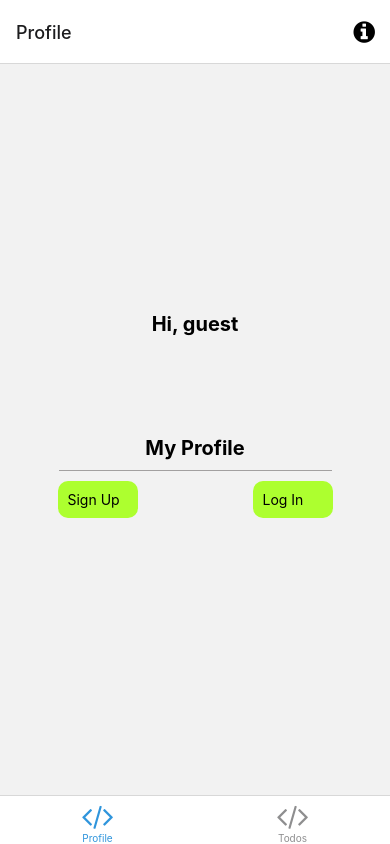
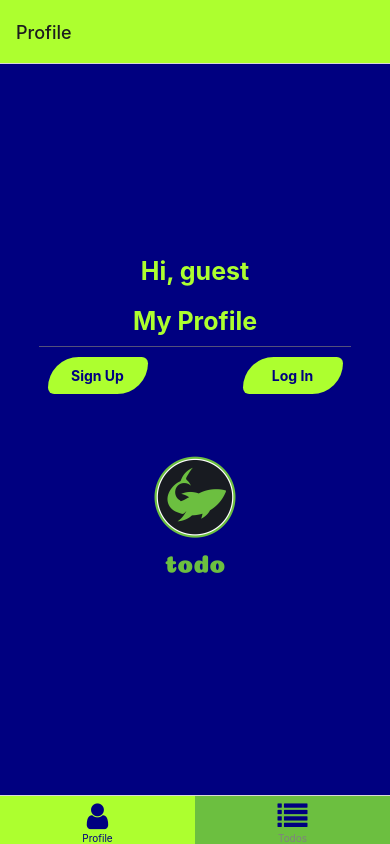
Before and after one commit to anaalamed/todo-mobile, a React Native app: screen /TabOne in a window 390 px wide. Built offline with nearby package versions, Linux system fonts and the light colour scheme; what expo-linking would draw is missing.

Commit message:
styles updated

```diff
--- a/components/AddTodo.tsx
+++ b/components/AddTodo.tsx
@@ -21,7 +21,7 @@ export default function AddTodo() {
   const handleAddTodo = async () => {
     try {
       const db = getFirestore();
-      const todo = { title: text, completed: true, userId: me.uid };
+      const todo = { title: text, completed: false, userId: me.uid };
 
       const docRef = await addDoc(collection(db, "todos"), todo);
       dispatch(addTodo(todo));
@@ -38,6 +38,7 @@ export default function AddTodo() {
         placeholder="Type here your new todo!"
         onChangeText={text => setText(text)}
         defaultValue={text}
+
       />
       <Button onPress={handleAddTodo} >
         <Text>Add</Text>
@@ -53,12 +54,19 @@ const Box = styled.View`
 
 const Input = styled.TextInput`
   background: greenyellow;
-  color: white;
+  color: navy;
   padding: 20px;
   width: 70%;
+
+
+  border-top-left-radius: 50px;
+  border-bottom-left-radius: 20px;
 `;
 
 const Button = styled.TouchableOpacity`
   background: green;
   padding: 20px;
+
+  border-top-right-radius: 20px;
+  border-bottom-right-radius: 50px;
 `;
--- a/components/HelloUser.tsx
+++ b/components/HelloUser.tsx
@@ -1,6 +1,8 @@
 import React from 'react';
 import { useSelector } from "react-redux";
 import styled from 'styled-components/native';
+import { Title } from '../constants/StyledComponents';
+
 
 import { Text, View } from './Themed';
 import { RootState } from '../state/root.reducer';
@@ -19,10 +21,5 @@ const Box = styled.View`
   display: flex;
   align-items: center;
   justify-content: center;
-  margin-bottom: 100px;
+  margin: 20px;
 `;
-
-const Title = styled.Text`
-  font-size: 20px;
-  font-weight: bold;
-`;
--- a/components/LogIn.tsx
+++ b/components/LogIn.tsx
@@ -1,11 +1,13 @@
 import React from "react";
-import { Text, View, TextInput, Button, Alert } from "react-native";
+import { Text, View, TextInput, Alert } from "react-native";
 import { useForm, Controller } from "react-hook-form";
 import styled from 'styled-components/native';
 import { getAuth, signInWithEmailAndPassword } from "firebase/auth";
 import { useDispatch } from "react-redux";
 
 import { loggedIn } from '../state/slices/users.slice'
+import { ButtonForm, ButtonFormText, Input } from '../constants/StyledComponents';
+
 
 interface Props {
     setLogIn(data: boolean): void
@@ -79,8 +81,8 @@ const LogIn: React.FC<Props> = ({ setLogIn, setProfile }) => {
             {errors.password && <Text>This is not valid.</Text>}
 
 
-            <Button title="Submit" onPress={handleSubmit(onSubmit)} />
-        </Box>
+            <ButtonForm title="Submit" onPress={handleSubmit(onSubmit)} ><ButtonFormText>Log In</ButtonFormText></ButtonForm>
+        </Box >
     );
 }
 
@@ -96,11 +98,3 @@ const Title = styled.Text`
   font-size: 20px;
   font-weight: bold;
 `;
-
-const Input = styled.TextInput`
-  background: grey;
-  color: white;
-  padding: 20px;
-  width: 85%;
-  margin: 10px;
-`;
--- a/components/Profile.tsx
+++ b/components/Profile.tsx
@@ -6,6 +6,8 @@ import { useDispatch, useSelector } from "react-redux";
 import { getAuth, signOut, updateProfile } from "firebase/auth";
 import { loggedOut } from "../state/slices/users.slice";
 import { removeTodos } from "../state/slices/todos.slice";
+import { ButtonForm, ButtonFormText } from '../constants/StyledComponents';
+
 
 
 interface Props {
@@ -36,14 +38,21 @@ const Profile: React.FC<Props> = ({ setProfile, setStart }) => {
         });
     }
 
+    const handleUpdateProfile = () => {
+
+    }
+
     return (
         <Box>
             <Text>Name: {me.displayName}</Text>
             <Text>Email: {me.email}</Text>
             <Text>Phone: {me.phoneNumber}</Text>
 
+            <Buttons>
 
-            <Button title="Log Out" onPress={handleLogOut} />
+                {/* <ButtonForm disabled={true} onPress={handleUpdateProfile} ><ButtonFormText>Update</ButtonFormText></ButtonForm> */}
+                <ButtonForm onPress={handleLogOut} ><ButtonFormText>Log Out</ButtonFormText></ButtonForm>
+            </Buttons>
 
         </Box>
     );
@@ -54,8 +63,15 @@ export default Profile;
 const Box = styled.View`
   color: white;
   justify-content: space-between;
-  background: grey;
+  align-items: center;
   width: 100%;
   padding: 10px;
   margin-bottom: 5px;
+  border-radius: 10px;
 `;
+
+const Buttons = styled.View`
+  flex-direction: row;
+  width: 90%;
+  justify-content: space-around;
+`;
--- a/components/SignUp.tsx
+++ b/components/SignUp.tsx
@@ -3,6 +3,7 @@ import { Text, View, TextInput, Button, Alert } from "react-native";
 import { useForm, Controller } from "react-hook-form";
 import styled from 'styled-components/native';
 import { getAuth, createUserWithEmailAndPassword, updateProfile } from "firebase/auth";
+import { ButtonForm, ButtonFormText, Input } from '../constants/StyledComponents';
 
 interface Props {
     setLogIn(data: boolean): void
@@ -16,11 +17,6 @@ const SignUp: React.FC<Props> = ({ setLogIn, setSignUp }) => {
         console.log(data);
         const auth = getAuth();
         createUserWithEmailAndPassword(auth, data.email, data.password)
-            // .then((userCredential) => {
-            //     const user = userCredential.user;
-            //     setLogIn(true);
-            //     setSignUp(false);
-            // })
             .then((userCredential) => {
                 const user = userCredential.user;
 
@@ -47,7 +43,6 @@ const SignUp: React.FC<Props> = ({ setLogIn, setSignUp }) => {
     return (
         <Box>
             <Title>Sign Up</Title>
-
             <Controller
                 control={control}
                 rules={{
@@ -105,7 +100,8 @@ const SignUp: React.FC<Props> = ({ setLogIn, setSignUp }) => {
             {errors.password && <Text>This is not valid.</Text>}
 
 
-            <Button title="Submit" onPress={handleSubmit(onSubmit)} />
+            <ButtonForm title="Submit" onPress={handleSubmit(onSubmit)} ><ButtonFormText>Log In</ButtonFormText></ButtonForm>
+
         </Box>
     );
 }
@@ -123,11 +119,3 @@ const Title = styled.Text`
   font-size: 20px;
   font-weight: bold;
 `;
-
-const Input = styled.TextInput`
-  background: gray;
-  color: white;
-  padding: 20px;
-  width: 85%;
-  margin: 10px;
-`;
--- a/components/Todo.tsx
+++ b/components/Todo.tsx
@@ -53,9 +53,9 @@ export default function Todo({ todo }: { todo: Todo }) {
                     />
                 </IsDoneBox>
 
-                <Text>{todo.title} </Text>
+                <TodoText>{todo.title} </TodoText>
                 {/* <Text>{todo.userId} - </Text> */}
-                <Text>{todo.completed ? "done" : "need to do"}</Text>
+                <TodoText>{todo.completed ? "done" : "to do"}</TodoText>
             </>
 
             <Tools>
@@ -68,11 +68,16 @@ export default function Todo({ todo }: { todo: Todo }) {
 const Box = styled.View`
   color: white;
   flex-direction: row;
-  justify-content: space-between;
-  background: grey;
+  justify-content: space-around;
+  background: #49499c;
   width: 100%;
   padding: 10px;
   margin-bottom: 5px;
+
+  border-top-right-radius: 10px;
+  border-bottom-right-radius: 50px;
+  border-top-left-radius: 50px;
+  border-bottom-left-radius: 10px;
 `;
 
 const Input = styled.TextInput`
@@ -85,12 +90,20 @@ const IsDoneBox = styled.View`
   background: white;
   width: 30px;
   height: 30px;
+  border-radius: 10px;
 `;
 
 const Tools = styled.View`
 `;
 
 const Button = styled.TouchableOpacity`
-  background: green;
+  background: greenyellow;
   padding: 2px;
+  border-radius: 10px;
 `;
+
+const TodoText = styled.Text`
+  color: greenyellow;
+  font-size: 20px;
+
+`;
--- /dev/null
+++ b/constants/StyledComponents.ts
@@ -0,0 +1,65 @@
+import styled from 'styled-components/native';
+
+
+export const Title = styled.Text`
+  font-size: 25px;
+  font-weight: bold;
+  color: greenyellow;
+`;
+
+export const Button = styled.TouchableOpacity`
+  background-color: greenyellow;
+  padding: 10px;
+  border-radius: 10px;
+  width: 100px;
+
+  border-top-right-radius: 10px;
+  border-bottom-right-radius: 50px;
+  border-top-left-radius: 50px;
+  border-bottom-left-radius: 10px;
+`;
+
+export const ButtonText = styled.Text`
+  align-items: center;
+  color: navy;
+  text-align: center;
+  font-weight: bold;
+`;
+
+export const ButtonForm = styled.TouchableOpacity`
+  background: navy;
+  padding: 10px;
+  border-radius: 10px;
+  width: 80px;
+  margin-top: 10px;
+
+  border-top-right-radius: 10px;
+  border-bottom-right-radius: 50px;
+  border-top-left-radius: 50px;
+  border-bottom-left-radius: 10px;
+`;
+
+export const ButtonFormText = styled.Text`
+  align-items: center;
+  color: greenyellow;
+  text-align: center;
+  font-weight: bold;
+`;
+
+export const Separator = styled.View`
+  margin-top: 10px;
+  height: 1px;
+  width: 80%;
+  color: black;
+  background: #7c7a7aaa;
+`;
+
+export const Input = styled.TextInput`
+  background: #d5f6c6;
+  border: 1px solid navy ;
+  color: navy;
+  padding: 20px;
+  width: 85%;
+  margin: 10px;
+  border-radius: 10px;
+`;
--- a/navigation/index.tsx
+++ b/navigation/index.tsx
@@ -10,11 +10,9 @@ import { createNativeStackNavigator } from '@react-navigation/native-stack';
 import * as React from 'react';
 import { ColorSchemeName, Pressable } from 'react-native';
 
-import Colors from '../constants/Colors';
 import useColorScheme from '../hooks/useColorScheme';
-import ModalScreen from '../screens/ModalScreen';
 import NotFoundScreen from '../screens/NotFoundScreen';
-import TabOneScreen from '../screens/ProfileScreen';
+import ProfileScreen from '../screens/ProfileScreen';
 import TodosScreen from '../screens/TodosScreen';
 import { RootStackParamList, RootTabParamList, RootTabScreenProps } from '../types';
 import LinkingConfiguration from './LinkingConfiguration';
@@ -23,9 +21,10 @@ export default function Navigation({ colorScheme }: { colorScheme: ColorSchemeNa
   return (
     <NavigationContainer
       linking={LinkingConfiguration}
-      theme={colorScheme === 'dark' ? DarkTheme : DefaultTheme}>
+      theme={colorScheme === 'dark' ? DarkTheme : DefaultTheme}
+    >
       <RootNavigator />
-    </NavigationContainer>
+    </NavigationContainer >
   );
 }
 
@@ -40,9 +39,6 @@ function RootNavigator() {
     <Stack.Navigator>
       <Stack.Screen name="Root" component={BottomTabNavigator} options={{ headerShown: false }} />
       <Stack.Screen name="NotFound" component={NotFoundScreen} options={{ title: 'Oops!' }} />
-      <Stack.Group screenOptions={{ presentation: 'modal' }}>
-        <Stack.Screen name="Modal" component={ModalScreen} />
-      </Stack.Group>
     </Stack.Navigator>
   );
 }
@@ -54,45 +50,62 @@ function RootNavigator() {
 const BottomTab = createBottomTabNavigator<RootTabParamList>();
 
 function BottomTabNavigator() {
-  const colorScheme = useColorScheme();
 
   return (
     <BottomTab.Navigator
       initialRouteName="TabOne"
       screenOptions={{
-        tabBarActiveTintColor: Colors[colorScheme].tint,
+        tabBarActiveTintColor: "navy",
+        tabBarInactiveTintColor: "gray",
+        tabBarActiveBackgroundColor: "greenyellow",
+        tabBarInactiveBackgroundColor: "#6CBF40"
       }}>
+
       <BottomTab.Screen
         name="TabOne"
-        component={TabOneScreen}
+        component={ProfileScreen}
         options={({ navigation }: RootTabScreenProps<'TabOne'>) => ({
           title: 'Profile',
-          tabBarIcon: ({ color }) => <TabBarIcon name="code" color={color} />,
-          headerRight: () => (
-            <Pressable
-              onPress={() => navigation.navigate('Modal')}
-              style={({ pressed }) => ({
-                opacity: pressed ? 0.5 : 1,
-              })}>
-              <FontAwesome
-                name="info-circle"
-                size={25}
-                color={Colors[colorScheme].text}
-                style={{ marginRight: 15 }}
-              />
-            </Pressable>
-          ),
+          headerStyle: { backgroundColor: 'greenyellow' },
+          tabBarIcon: ({ }) => <TabBarIcon name="user" color='navy' />,
+          // headerRight: () => (
+          //   <Pressable
+          //     onPress={() => navigation.navigate('TabOne')}
+          //     style={({ pressed }) => ({
+          //       opacity: pressed ? 0.5 : 1,
+          //     })}>
+          //     <FontAwesome
+          //       name="home"
+          //       size={25}
+          //       style={{ marginRight: 15 }}
+          //     />
+          //   </Pressable>
+          // ),
         })}
       />
       <BottomTab.Screen
         name="TabTwo"
         component={TodosScreen}
-        options={{
+        options={({ navigation }: RootTabScreenProps<'TabTwo'>) => ({
           title: 'Todos',
-          tabBarIcon: ({ color }) => <TabBarIcon name="code" color={color} />,
-        }}
+          headerStyle: { backgroundColor: 'greenyellow' },
+          tabBarIcon: ({ }) => <TabBarIcon name="list" color='navy' />,
+          // headerRight: () => (
+          //   <Pressable
+          //     onPress={() => navigation.navigate('TabOne')}
+          //     style={({ pressed }) => ({
+          //       opacity: pressed ? 0.5 : 1,
+          //     })}>
+          //     <FontAwesome
+          //       name="home"
+          //       size={25}
+          //       style={{ marginRight: 15 }}
+          //     />
+          //   </Pressable>
+          // ),
+        })}
       />
-    </BottomTab.Navigator>
+    </BottomTab.Navigator >
   );
 }
 
--- a/screens/ProfileScreen.tsx
+++ b/screens/ProfileScreen.tsx
@@ -1,19 +1,19 @@
 import React, { useEffect, useState } from 'react';
-import { useSelector, useDispatch } from "react-redux";
-import { getFirestore, collection, getDocs, getDoc, query, where } from 'firebase/firestore'
+import { useSelector } from "react-redux";
 import styled from 'styled-components/native';
+import { Image } from "react-native";
 
 import Profile from '../components/Profile';
 import SignUp from '../components/SignUp';
 import LogIn from '../components/LogIn';
 import HelloUser from '../components/HelloUser';
 
-import { Text, View } from '../components/Themed';
+import { Text } from '../components/Themed'; // learn about it !
 import { RootState } from '../state/root.reducer';
+import { Title, Button, ButtonText, Separator } from '../constants/StyledComponents';
+import { loggedOut } from '../state/slices/users.slice';
 
 export default function ProfileScreen() {
-  const dispatch = useDispatch();
-  const { todos, is_loading, error_msg } = useSelector((state: RootState) => state.todos);
   const { me } = useSelector((state: RootState) => state.users);
 
   const [start, setStart] = useState(true);
@@ -26,39 +26,44 @@ export default function ProfileScreen() {
     <Box >
       <HelloUser></HelloUser>
 
-      {(profile || signUp || logIn) ? (
-        <Button onPress={() => {
+      {(signUp || logIn) ? (
+        <Button style={{ alignSelf: "start" }}
+          onPress={() => {
             setStart(true);
             setLogIn(false);
             setProfile(false);
             setSignUp(false);
-        }} ><Text>Home</Text></Button>
+          }} ><ButtonText>Home</ButtonText></Button>
       ) : null}
 
       <Start display={start}>
         <Title >My Profile</Title>
         <Separator />
 
+        {me.email ? null : (
           <Buttons>
             <Button onPress={() => {
               setStart(false)
               setSignUp(true)
             }}
-          ><Text>Sign Up</Text></Button>
+            ><ButtonText>Sign Up</ButtonText></Button>
 
             <Button onPress={() => {
               setStart(false)
               setLogIn(true)
-          }} ><Text>Log In</Text></Button>
+            }} ><ButtonText>Log In</ButtonText></Button>
           </Buttons>
+        )}
       </Start>
 
 
       <Section>
-        {profile ? <Profile setProfile={setProfile} setStart={setStart}></Profile> : null}
+        {me.email ? <Profile setProfile={setProfile} setStart={setStart}></Profile> : null}
         {signUp ? <SignUp setSignUp={setSignUp} setLogIn={setLogIn}></SignUp> : null}
         {logIn ? <LogIn setLogIn={setLogIn} setProfile={setProfile}></LogIn> : null}
       </Section>
+
+      <Image source={require('../assets/images/todo.png')} />
     </Box>
   );
 }
@@ -68,6 +73,7 @@ const Box = styled.View`
   flex: 1;
   align-items: center;
   justify-content: center;
+  background: navy;
 `;
 
 const Start = styled.View`
@@ -75,11 +81,6 @@ const Start = styled.View`
   align-items: center;
   display: ${props => (props.display ? "flex" : "none")};
   width: 100%;
-`;
-
-const Title = styled.Text`
-  font-size: 20px;
-  font-weight: bold;
 `;
 
 const Buttons = styled.View`
@@ -91,24 +92,14 @@ const Buttons = styled.View`
   margin: 10px;
 `;
 
-const Button = styled.TouchableOpacity`
-  background: greenyellow;
-  padding: 10px;
-  border-radius: 10px;
-  width: 80px;
-`;
-
 const Section = styled.View`
   background: greenyellow;
+  /* border-radius: 10px; */
   width: 80%;
-  /* padding: 10px; */
   margin: 10px;
+
+  border-top-right-radius: 10px;
+  border-bottom-right-radius: 50px;
+  border-top-left-radius: 50px;
+  border-bottom-left-radius: 10px;
 `;
-
-const Separator = styled.View`
-  margin-top: 10px;
-  height: 1px;
-  width: 70%;
-  color: black;
-  background: #7c7a7aaa;
-`;
--- a/screens/TodosScreen.tsx
+++ b/screens/TodosScreen.tsx
@@ -2,6 +2,7 @@ import React, { useEffect } from 'react';
 import { useSelector, useDispatch } from "react-redux";
 import { getFirestore, collection, getDocs, getDoc, query, where } from 'firebase/firestore'
 import styled from 'styled-components/native';
+import { ScrollView, Image } from 'react-native';
 
 import AddTodo from '../components/AddTodo';
 import Todo from '../components/Todo';
@@ -10,32 +11,32 @@ import { getTodos } from '../state/slices/todos.slice';
 
 import { Text, View } from '../components/Themed';
 import { RootState } from '../state/root.reducer';
-
+import { Title, Separator } from '../constants/StyledComponents';
 
 export default function TodosScreen() {
   const dispatch = useDispatch();
   const { todos, is_loading, error_msg } = useSelector((state: RootState) => state.todos);
   const { me } = useSelector((state: RootState) => state.users);
 
-
-  useEffect(() => {
-    const func = async () => {
-      const db = getFirestore();
-      if (me.email) {
-        const q = query(collection(db, "todos"), where("userId", "==", me.email));
-
-        const querySnapshot = await getDocs(q);
-        let arr: any = [];
-        querySnapshot.forEach((doc) => {
-          arr.push({ id: doc.id, ...doc.data() });
-        });
-        dispatch(getTodos(arr));
-      }
-      func();
-    }
-  }, [me])
+  // useEffect(() => {
+  //   const func = async () => {
+  //     const db = getFirestore();
+  //     const q = query(collection(db, "todos"), where("userId", "==", me.email));
+  //     const querySnapshot = await getDocs(q);
+  //     let arr: any = [];
+  //     querySnapshot.forEach((doc) => {
+  //       arr.push({ id: doc.id, ...doc.data() });
+  //     });
+  //     dispatch(getTodos(arr));
+  //   }
+  //   func();
+  // }, []);
 
   return (
+    <ScrollView style={{ backgroundColor: 'navy' }}
+      centerContent={true}
+    >
+
       <Box >
         <HelloUser></HelloUser>
         <Title >Todos</Title>
@@ -44,24 +45,22 @@ export default function TodosScreen() {
         <Separator />
         <Section>
           {me.email ?
-          (todos.map((todo, i) => (<Todo key={i} todo={todo}></Todo>))) :
-          (<Text>Please log in to see your todos here! </Text>)
-        }
+            (todos?.map((todo, i) => (<Todo key={i} todo={todo}></Todo>))) :
+            (<Text>Please log in to see your todos here! </Text>)}
         </Section>
+        <Image source={require('../assets/images/todo.png')} />
       </Box>
+    </ScrollView>
   );
 }
 
 const Box = styled.View`
   display: flex;
-  flex: 1;
+  /* flex: 1; */
   align-items: center;
   justify-content: center;
-`;
-
-const Title = styled.Text`
-  font-size: 20px;
-  font-weight: bold;
+  background: navy;
+  /* height: 100%; */
 `;
 
 const Section = styled.View`
@@ -69,12 +68,9 @@ const Section = styled.View`
   width: 80%;
   padding: 10px;
   margin: 10px;
+
+  border-top-right-radius: 10px;
+  border-bottom-right-radius: 50px;
+  border-top-left-radius: 50px;
+  border-bottom-left-radius: 10px;
 `;
-
-const Separator = styled.View`
-  margin-top: 10px;
-  height: 1px;
-  width: 80%;
-  color: black;
-  background: #7c7a7aaa;
-`;
```
Also changed, not shown: screens/ModalScreen.tsx (deleted, +0 -36 lines). Lines whose indentation alone changed are shown as unchanged.
